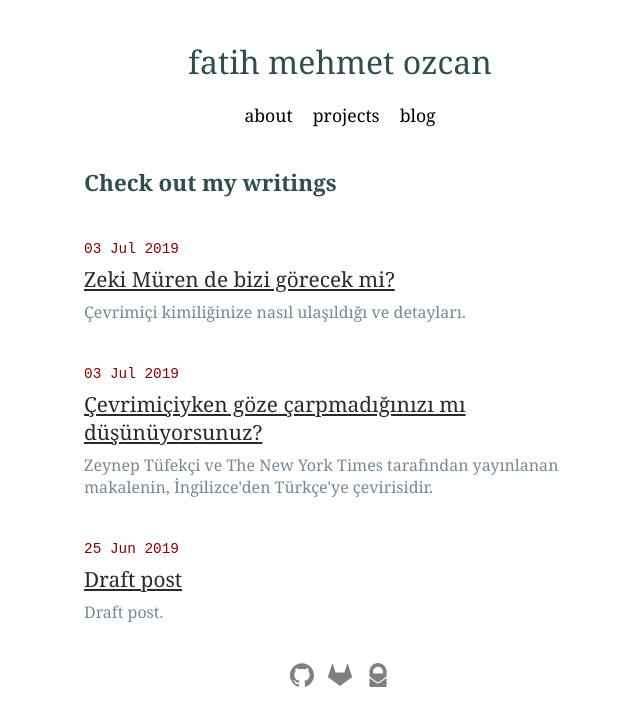
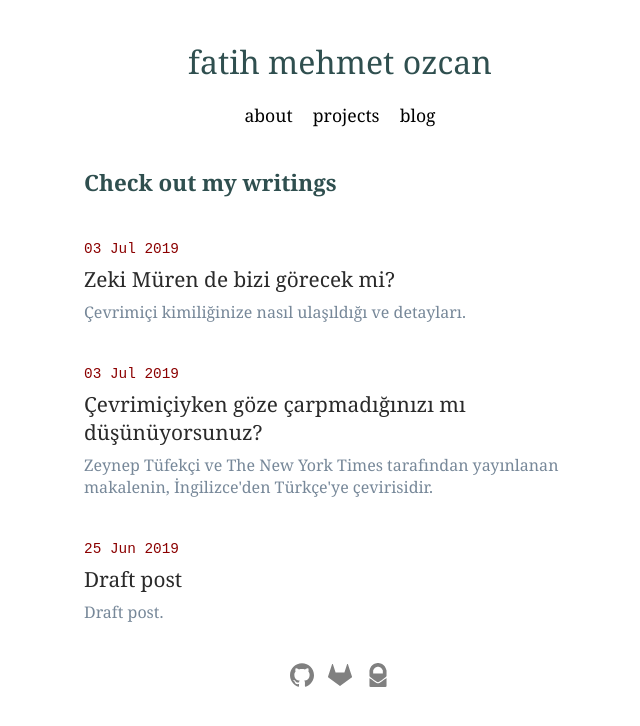
Before and after one commit to fatihmeh/fatihmeh.github.io, a Jekyll site: the page built from blog/index.html, in a window 1280 px wide. Shown: the top 726 px of the page, without its empty margins (300-940 px from the left). Built offline with Jekyll 4.4.1, drawn with Linux system fonts in a browser that asks for light colours.

Commit message:
Update main.css

```diff
--- a/css/main.css
+++ b/css/main.css
@@ -55,7 +55,7 @@ body {
 
 /* lists */
 
-.nav, .ul-project-list li a, .about a {
+.nav, .ul-project-list li a, .about a, .ul-blog-list a {
   text-decoration: none;
 }
 .about a{
```
